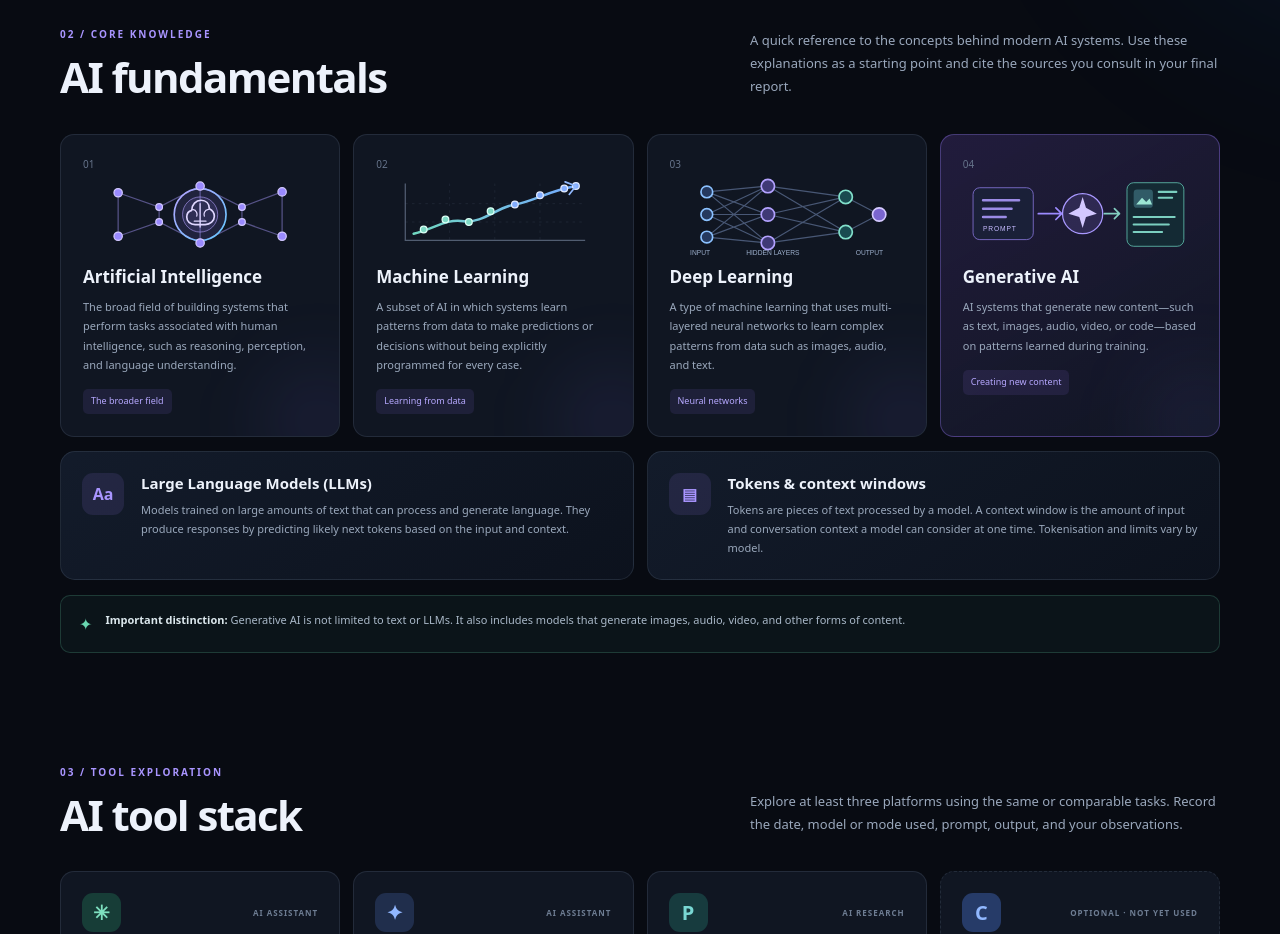
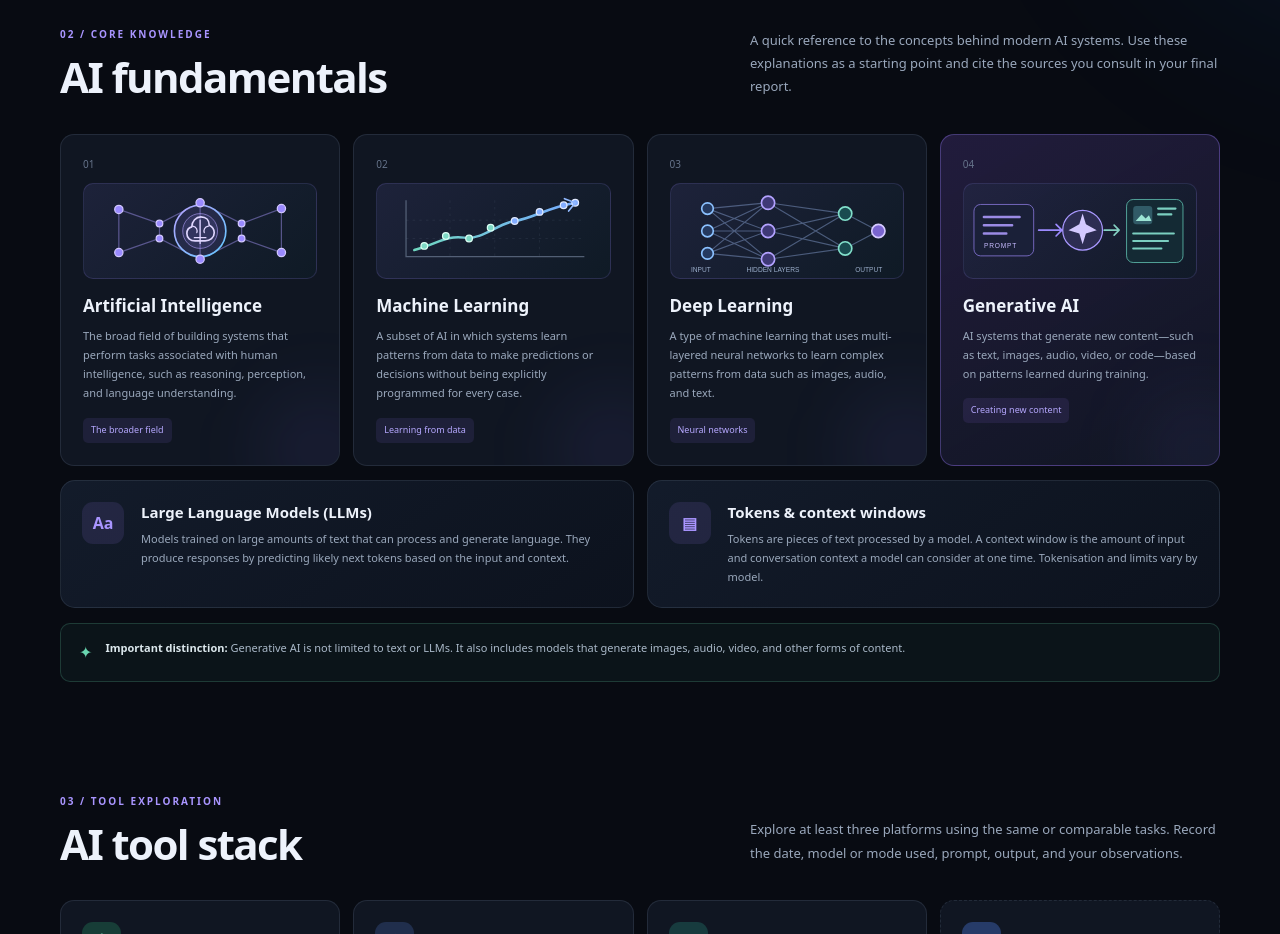
Before and after one commit to maanav02/personal-genai-portfolio, a plain HTML site: page index.html in a window 1280 px wide. Shown: the part 1420-2354 px from the top of the page. Drawn offline with Linux system fonts and the light colour scheme.

Commit message:
Style AI fundamentals illustrations

```diff
--- a/style.css
+++ b/style.css
@@ -87,10 +87,12 @@ h2 { font: 600 clamp(30px, 4vw, 42px)/1.15 var(--display); letter-spacing: -1.6p
 .check-list li:last-child { border: 0; }
 .check-list li:before { content: "✓"; color: var(--green); position: absolute; left: 0; }
 .concept-grid { display: grid; grid-template-columns: repeat(4, 1fr); gap: 13px; }
-.concept-card { position: relative; min-height: 260px; padding: 22px; background: var(--surface); border: 1px solid var(--line); border-radius: 14px; overflow: hidden; }
-.concept-card:after { content: ""; position: absolute; width: 120px; height: 120px; border-radius: 50%; background: rgba(126,111,255,.08); filter: blur(35px); right: -40px; bottom: -45px; }
-.concept-number { color: #65738a; font: 10px var(--display); }
-.concept-icon { color: #b4a3ff; font-size: 27px; margin: 14px 0 8px; }
+.concept-card { position: relative; min-height: 310px; padding: 22px; background: var(--surface); border: 1px solid var(--line); border-radius: 14px; overflow: hidden; }
+.concept-card:after { content: ""; position: absolute; width: 120px; height: 120px; border-radius: 50%; background: rgba(126,111,255,.08); filter: blur(35px); right: -40px; bottom: -45px; pointer-events: none; }
+.concept-number { color: #65738a; font: 10px var(--display); position: relative; z-index: 1; }
+.concept-art { position: relative; z-index: 1; width: 100%; height: 96px; margin: 12px 0 15px; overflow: hidden; display: flex; align-items: center; border: 1px solid rgba(157,139,255,.16); border-radius: 10px; background: linear-gradient(135deg, rgba(35,39,68,.72), rgba(15,28,39,.72)); }
+.concept-art svg { display: block; width: 100%; height: 100%; }
+.concept-card h3, .concept-card p, .concept-card .tag { position: relative; z-index: 1; }
 .concept-card h3 { font: 600 17px var(--display); margin-bottom: 9px; }
 .concept-card p { color: var(--muted); font-size: 11px; line-height: 1.75; }
 .tag { display: inline-block; padding: 5px 8px; border-radius: 5px; color: #b6a8ff; background: rgba(156,123,255,.1); font-size: 9px; }
```
